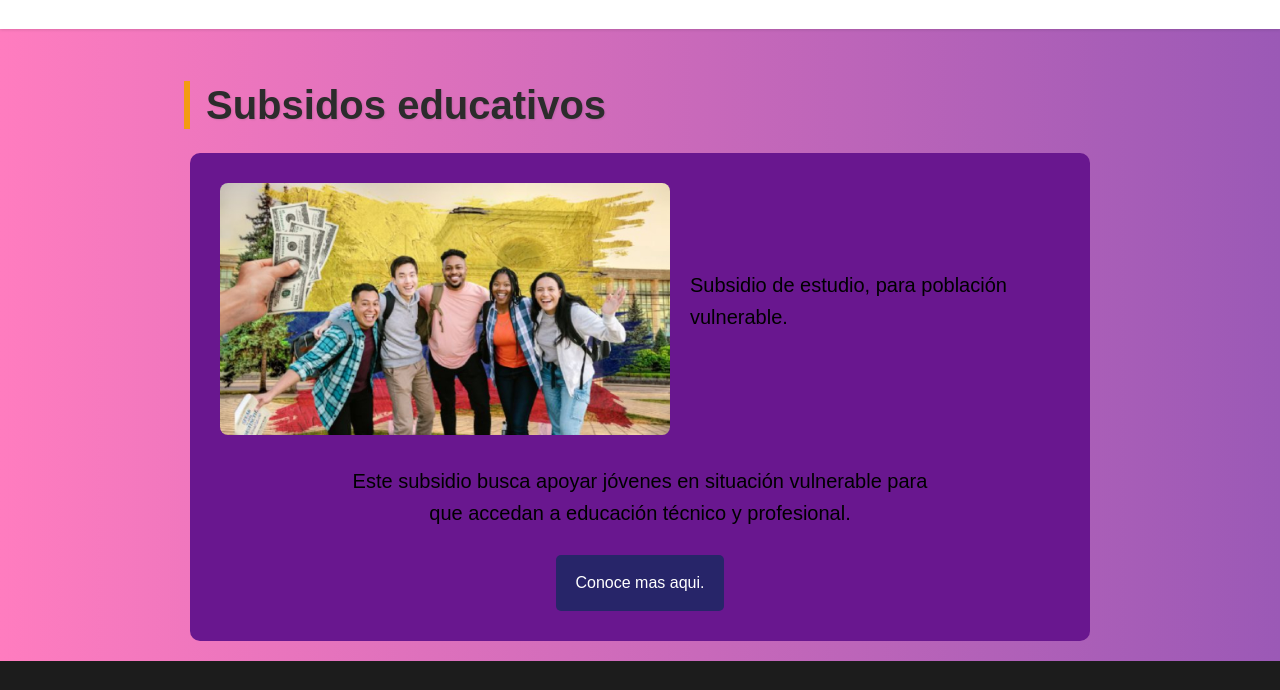
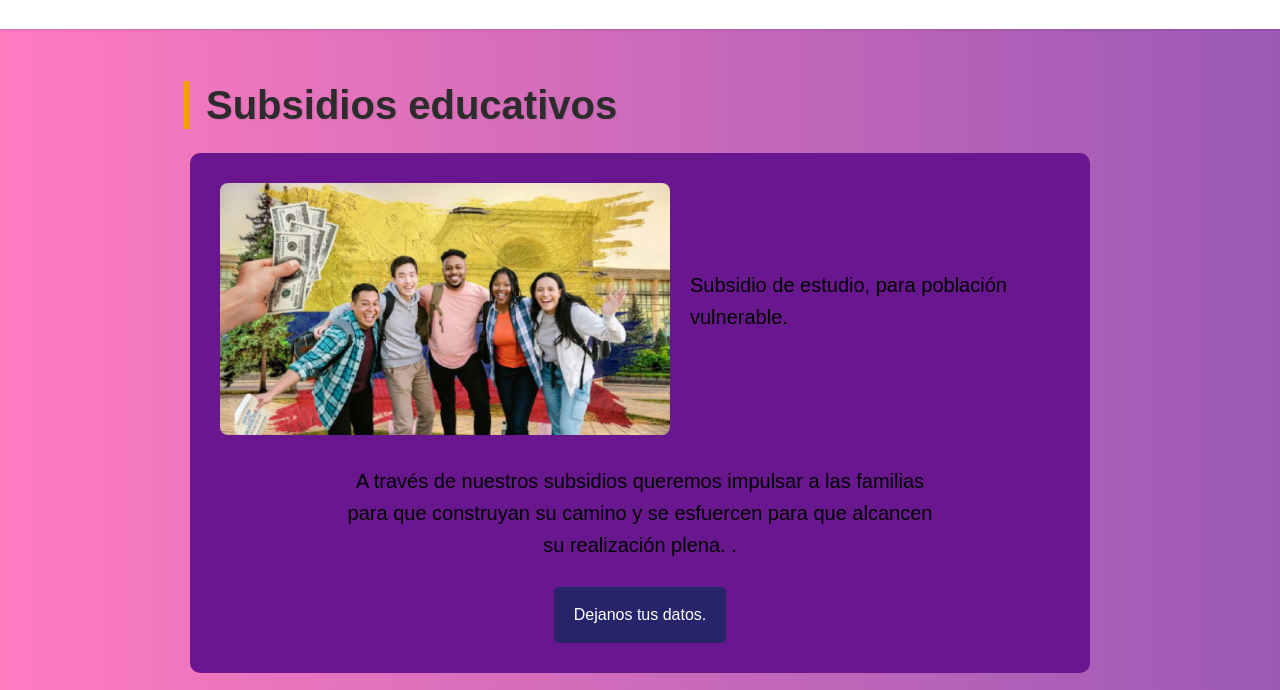
Before and after one commit to Pedro-2493/introduccion_proyecto_int, a plain HTML site: page pages/subsidios.html in a window 1280 px wide. Shown: the part 87-777 px from the top of the page. Drawn offline with Linux system fonts and the light colour scheme.

Commit message:
Cambios en el h2 y parrafo inferior.

```diff
--- a/pages/subsidios.html
+++ b/pages/subsidios.html
@@ -28,7 +28,7 @@
 
     <main>
         <section class="section__title">
-            <h2 class="text__title">Subsidos educativos</h2>
+            <h2 class="text__title">Subsidios educativos</h2>
         <div class="container">
             <div class="container__top ">
                     <img class="image" src="../assets/images/iconos/card_image.jpg" alt="Imagen de estudiantes">
@@ -36,8 +36,8 @@
             </div>
 
             <div class="container__bottom">
-                <p class="container__text2">Este subsidio busca apoyar jóvenes en situación vulnerable para que accedan a educación técnico y profesional.</p>
-                <a href="contact.html" class="button">Conoce mas aqui.</a>
+                <p class="container__text2"> A través de nuestros subsidios queremos impulsar a las familias para que construyan su camino y se esfuercen para que alcancen su realización plena. .</p>
+                <a href="contact.html" class="button">Dejanos tus datos.</a>
             </div>
         </div>
         </section>
```
